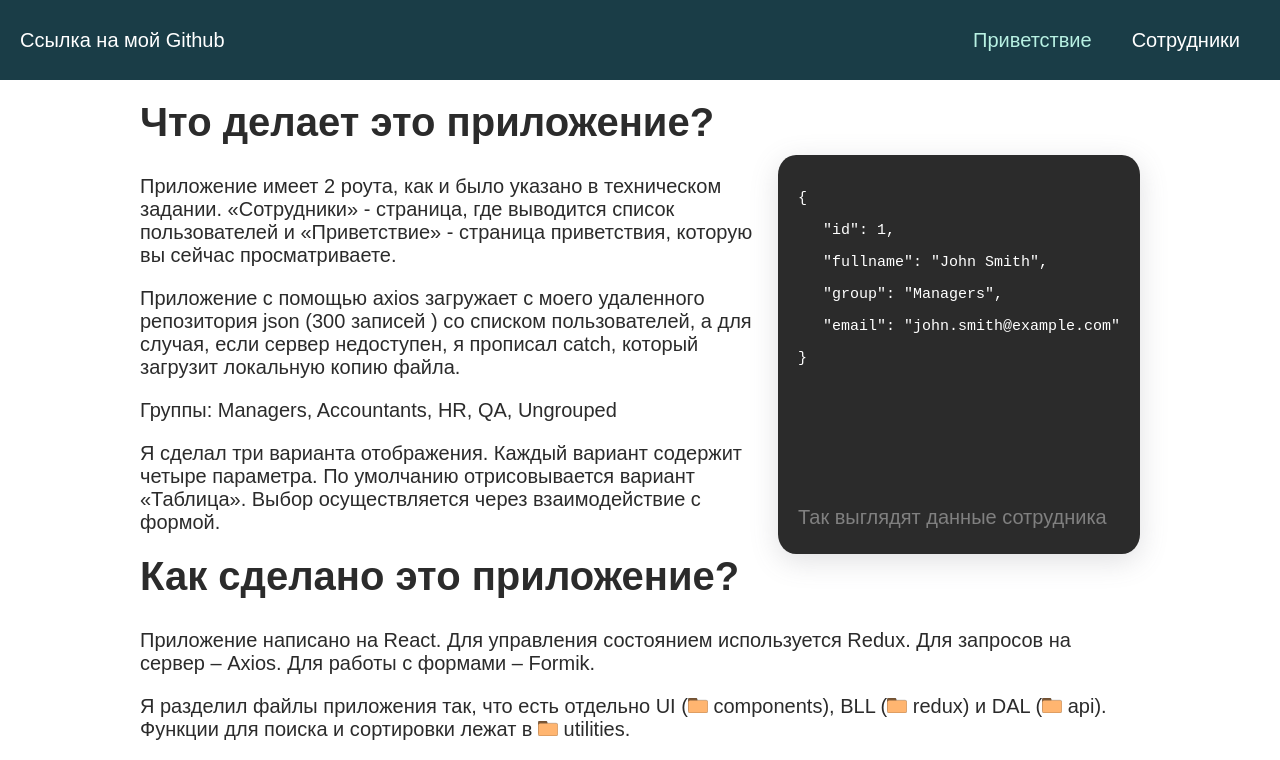
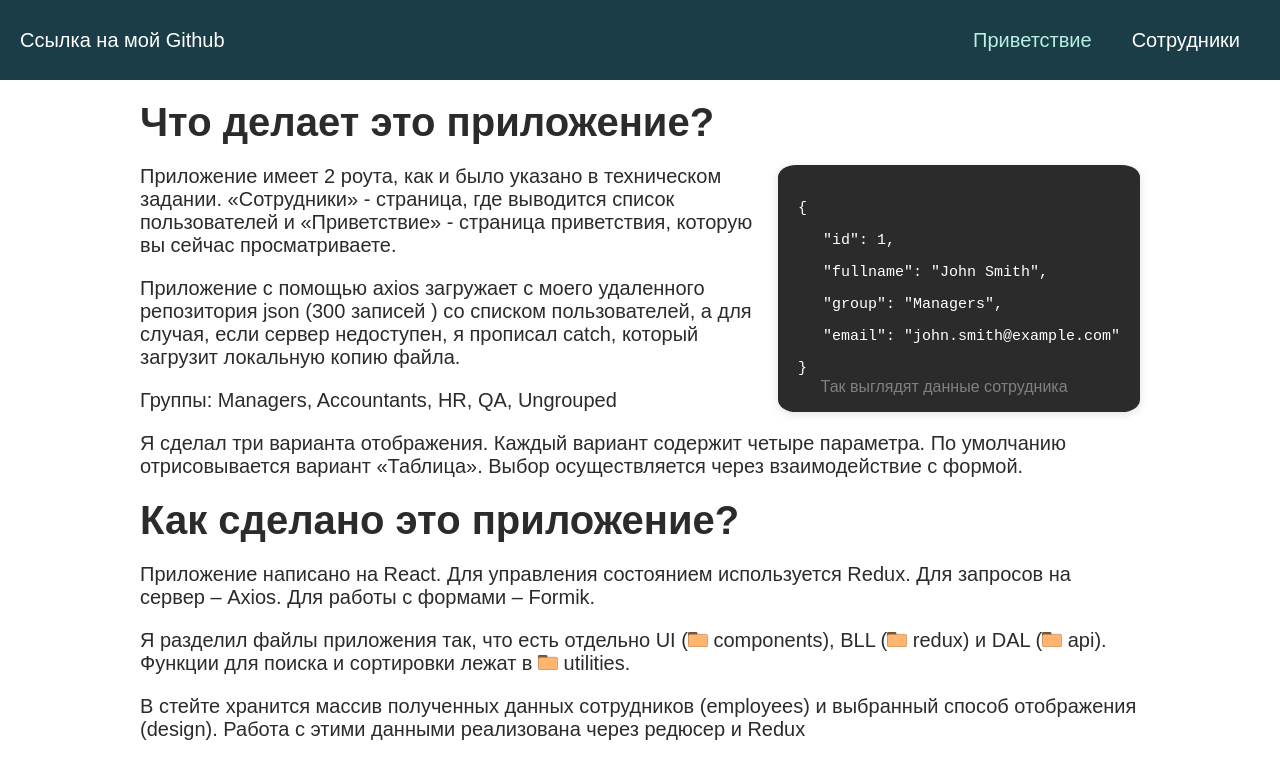
Before and after one commit to nougatcat/test-app, a React (Create React App) app: page /about in a window 1280 px wide. Shown: the top 760 px of the page. Built offline with nearby package versions, Linux system fonts and the light colour scheme.

Commit message:
Исправление стилей

```diff
--- a/src/components/About/About.jsx
+++ b/src/components/About/About.jsx
@@ -9,13 +9,7 @@ const About = (props) => {
     return (
         <div className={css.wrapper}>
             <h1>Что делает это приложение?</h1>
-            <div className={css.chapter}>
-                <div className={css.chapter__text}>
-                    <p>Приложение имеет 2 роута, как и было указано в техническом задании. «Сотрудники» - страница, где выводится список пользователей и «Приветствие» - страница приветствия, которую вы сейчас просматриваете.</p>
-                    <p>Приложение с помощью axios загружает c моего удаленного репозитория json (300 записей ) со списком пользователей, а для случая, если сервер недоступен, я прописал catch, который загрузит локальную копию файла.</p>
-                    <p>Группы: Managers, Accountants, HR, QA, Ungrouped</p>
-                    <p>Я сделал три варианта отображения. Каждый вариант содержит четыре параметра. По умолчанию отрисовывается вариант «Таблица». Выбор осуществляется через взаимодействие с формой.</p>
-                </div>
+            <div>
                 <div className={css.code}>
                     <p>&#123;</p>
                     <p className={css.code__tab}>"id": 1,</p>
@@ -25,12 +19,18 @@ const About = (props) => {
                     <p>&#125;</p>
                     <p className={css.code__description}>Так выглядят данные сотрудника</p>
                 </div>
+                <div>
+                    <p>Приложение имеет 2 роута, как и было указано в техническом задании. «Сотрудники» - страница, где выводится список пользователей и «Приветствие» - страница приветствия, которую вы сейчас просматриваете.</p>
+                    <p>Приложение с помощью axios загружает c моего удаленного репозитория json (300 записей ) со списком пользователей, а для случая, если сервер недоступен, я прописал catch, который загрузит локальную копию файла.</p>
+                    <p>Группы: Managers, Accountants, HR, QA, Ungrouped</p>
+                    <p>Я сделал три варианта отображения. Каждый вариант содержит четыре параметра. По умолчанию отрисовывается вариант «Таблица». Выбор осуществляется через взаимодействие с формой.</p>
+                </div>
             </div>
             <h1>Как сделано это приложение?</h1>
-            <div className={css.chapter}>
-                <div className={css.chapter__text}>
+            <div>
+                <div>
                     <p>Приложение написано на React. Для управления состоянием используется Redux. Для запросов на сервер – Axios. Для работы с формами – Formik.</p>
-                    <p>Я разделил файлы приложения так, что есть отдельно UI (<img src={folderPic} alt="folder" className={css.folder}/> components), BLL (<img src={folderPic} alt="folder" className={css.folder}/> redux) и DAL (<img src={folderPic} alt="folder" className={css.folder}/> api). Функции для поиска и сортировки лежат в <img src={folderPic} alt="folder" className={css.folder}/> utilities.</p>
+                    <p>Я разделил файлы приложения так, что есть отдельно UI (<img src={folderPic} alt="folder" className={css.folder} /> components), BLL (<img src={folderPic} alt="folder" className={css.folder} /> redux) и DAL (<img src={folderPic} alt="folder" className={css.folder} /> api). Функции для поиска и сортировки лежат в <img src={folderPic} alt="folder" className={css.folder} /> utilities.</p>
                     <p>В стейте хранится массив полученных данных сотрудников (employees) и выбранный способ отображения (design). Работа с этими данными реализована через редюсер и Redux</p>
                 </div>
             </div>
--- a/src/components/About/About.module.css
+++ b/src/components/About/About.module.css
@@ -5,17 +5,15 @@
     color: rgb(43, 43, 43);
 }
 
-.chapter {
-    display: flex;
-}
+
 .code {
-    white-space: nowrap;
+    float:right;
     font-size: 15px;
     font-family: 'Courier New', Courier, monospace;
     align-items: flex-start;
     margin-left: 20px;
     border-radius: 5%;
-    box-shadow: rgba(100, 100, 111, 0.2) 0px 7px 29px 0px;
+    box-shadow: rgba(99, 99, 99, 0.2) 0px 2px 8px 0px;
     padding: 20px;
     color: white;
     background-color: rgb(43, 43, 43);
@@ -25,8 +23,9 @@
     }
     .code__description {
         position: absolute;
-        bottom: 5px;
-        font: 400 20px sans-serif;
+        bottom: 0px;
+        right: 20%;
+        font: 400 16px sans-serif;
         color: gray;
     }
 
```
